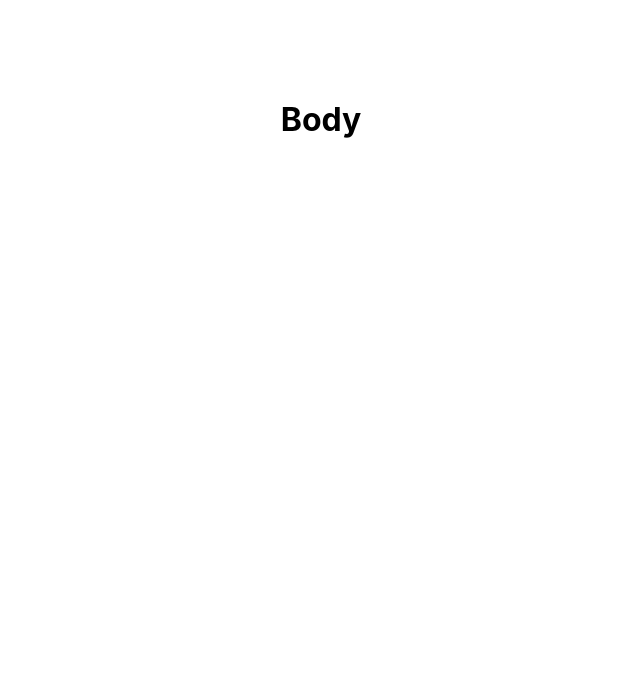
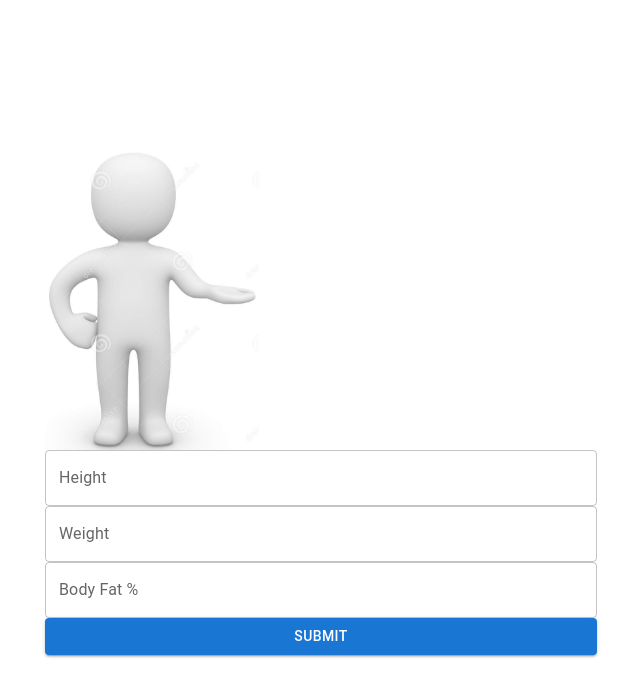
Before and after one commit to EzraTsai/bumbers_front_end, a React (Create React App) app: page /body in a window 1280 px wide. Shown: the top 696 px of the page, without its empty margins (319-959 px from the left). Built offline with nearby package versions, Linux system fonts and the light colour scheme.

Commit message:
add body page

```diff
--- /dev/null
+++ b/src/body/body.css
@@ -0,0 +1,18 @@
+.container {
+    display: flex;
+    justify-content: center;
+    align-items: center;
+    margin-bottom: 200px;
+}
+
+form {
+    display: flex;
+    flex-direction: column;
+}
+
+.whiteMan-logo {
+    height: 300px;
+    display: flex;
+    justify-content: center;
+    margin-top: 150px;
+}
--- a/src/body/body.jsx
+++ b/src/body/body.jsx
@@ -1,11 +1,54 @@
-import React from 'react';
+// import React, { useState } from 'react';
+import whiteMan from '../whiteman.png'
+import './body.css';
 
-const Body = () => {
+import React, { useState } from 'react';
+import TextField from '@mui/material/TextField';
+import Container from '@mui/material/Container';
+import Button from '@mui/material/Button';
+
+
+function App() {
+    const [height, setHeight] = useState('');
+    const [weight, setWeight] = useState('');
+    const [bodyFat, setBodyFat] = useState('');
+
+    const handleSubmit = (event) => {
+        event.preventDefault();
+        // Submit data to backend here
+    }
+
     return (
-        <div className="App" style={{ marginTop: '100px' }}>
-            <h1>Body</h1>
-        </div>
+        <Container maxWidth="sm">
+            <img src={whiteMan} className="whiteMan-logo" alt="whiteMa"></img>
+            <form onSubmit={handleSubmit}>
+                <TextField
+                    label="Height"
+                    type="number"
+                    value={height}
+                    onChange={e => setHeight(e.target.value)}
+                    fullWidth
+                />
+                <TextField
+                    label="Weight"
+                    type="number"
+                    value={weight}
+                    onChange={e => setWeight(e.target.value)}
+                    fullWidth
+                />
+                <TextField
+                    label="Body Fat %"
+                    type="number"
+                    value={bodyFat}
+                    onChange={e => setBodyFat(e.target.value)}
+                    fullWidth
+                />
+                <Button type="submit" variant="contained" color="primary">
+                    Submit
+                </Button>
+            </form>
+        </Container>
     );
 }
 
-export default Body;
+export default App;
```
Also changed, not shown: src/whiteman.png (added).
